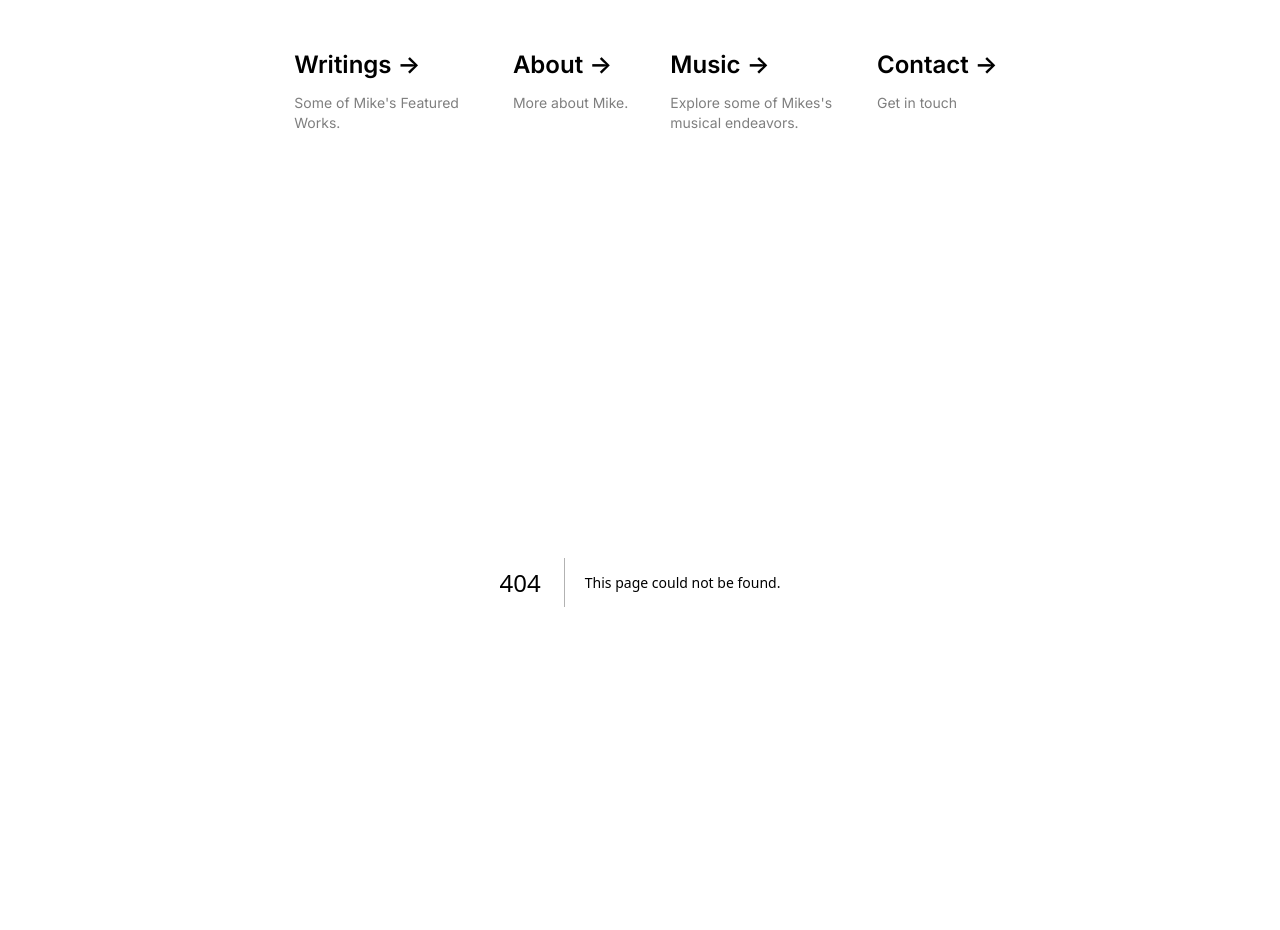
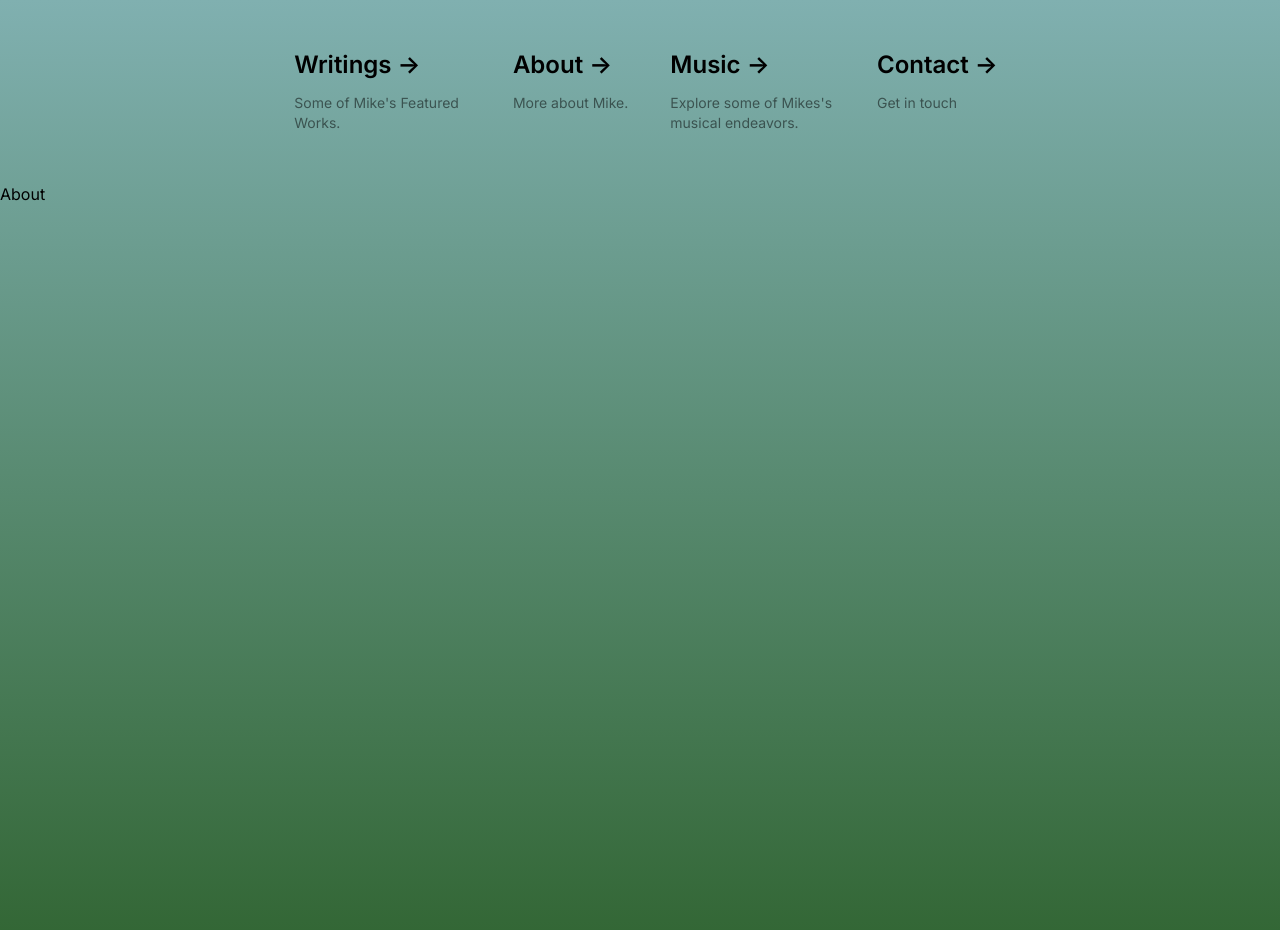
Before and after one commit to coding812/MikeSite2024, a Next.js app: page /About in a window 1280 px wide. Before the commit this address had no page. Shown: the top 930 px of the page. Built offline with nearby package versions, Linux system fonts and the light colour scheme.

Commit message:
added pages

```diff
--- /dev/null
+++ b/src/app/About/page.js
@@ -0,0 +1,12 @@
+import React from 'react';
+
+const About = () => {
+    return (
+        <div className='flex min-h-screen'>
+            <h1>About</h1>
+            {/* Add your contact form or other content here */}
+        </div>
+    );
+};
+
+export default About;
--- a/src/app/Components/Navbar.js
+++ b/src/app/Components/Navbar.js
@@ -36,7 +36,7 @@ function Navbar() {
                     className="flex justify-center p-8 w-full ">
                     <motion.a
                         variants={variants}
-                        href=""
+                        href="Writings"
                         className="group rounded-lg border border-transparent px-5 py-4 transition-colors hover:border-gray-300 hover:bg-gray-100 hover:dark:border-neutral-700 hover:dark:bg-neutral-800/30"
                         rel="noopener noreferrer"
                     >
@@ -53,7 +53,7 @@ function Navbar() {
 
                     <motion.a
                         variants={variants}
-                        href=""
+                        href="About"
                         className="group rounded-lg border border-transparent px-5 py-4 transition-colors hover:border-gray-300 hover:bg-gray-100 hover:dark:border-neutral-700 hover:dark:bg-neutral-800 hover:dark:bg-opacity-30"
                         rel="noopener noreferrer"
                     >
@@ -70,7 +70,7 @@ function Navbar() {
 
                     <motion.a
                         variants={variants}
-                        href=""
+                        href="/Music"
                         className="group rounded-lg border border-transparent px-5 py-4 transition-colors hover:border-gray-300 hover:bg-gray-100 hover:dark:border-neutral-700 hover:dark:bg-neutral-800/30"
                         rel="noopener noreferrer"
                     >
--- /dev/null
+++ b/src/app/Music/page.js
@@ -0,0 +1,12 @@
+import React from 'react';
+
+const Music = () => {
+    return (
+        <div className='flex min-h-screen'>
+            <h1>Music</h1>
+            {/* Add your contact form or other content here */}
+        </div>
+    );
+};
+
+export default Music;
--- /dev/null
+++ b/src/app/Writings/page.js
@@ -0,0 +1,12 @@
+import React from 'react';
+
+const Writings = () => {
+    return (
+        <div className='flex min-h-screen'>
+            <h1>Writings</h1>
+            {/* Add your contact form or other content here */}
+        </div>
+    );
+};
+
+export default Writings;
```
